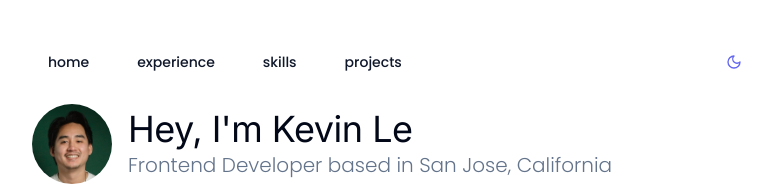
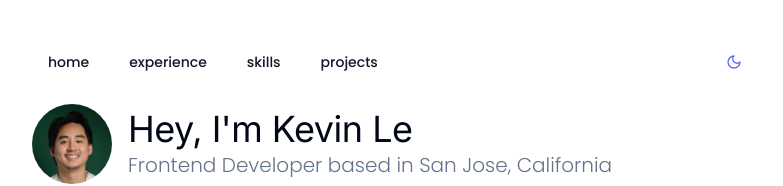
Before and after one commit to kevinphanle/kev.dev, a Next.js app: page / in a window 1280 px wide. Shown: the top 186 px of the page, without its empty margins (248-1031 px from the left). Built offline with nearby package versions, Linux system fonts and the light colour scheme.

Commit message:
style: tweak header link spacings

```diff
--- a/src/app/components/Header.tsx
+++ b/src/app/components/Header.tsx
@@ -37,7 +37,7 @@ export default function Header() {
   return (
     <header className="sticky top-0 z-50 bg-background/75 py-6 backdrop-blur-sm">
       <nav className="flex items-center justify-between">
-        <ul className="flex gap-4 sm:gap-4">
+        <ul className="flex gap-0 sm:gap-2">
           {navLinks.map(({ name, href }) => (
             <li key={name} className="nav-link">
               <Button
```
